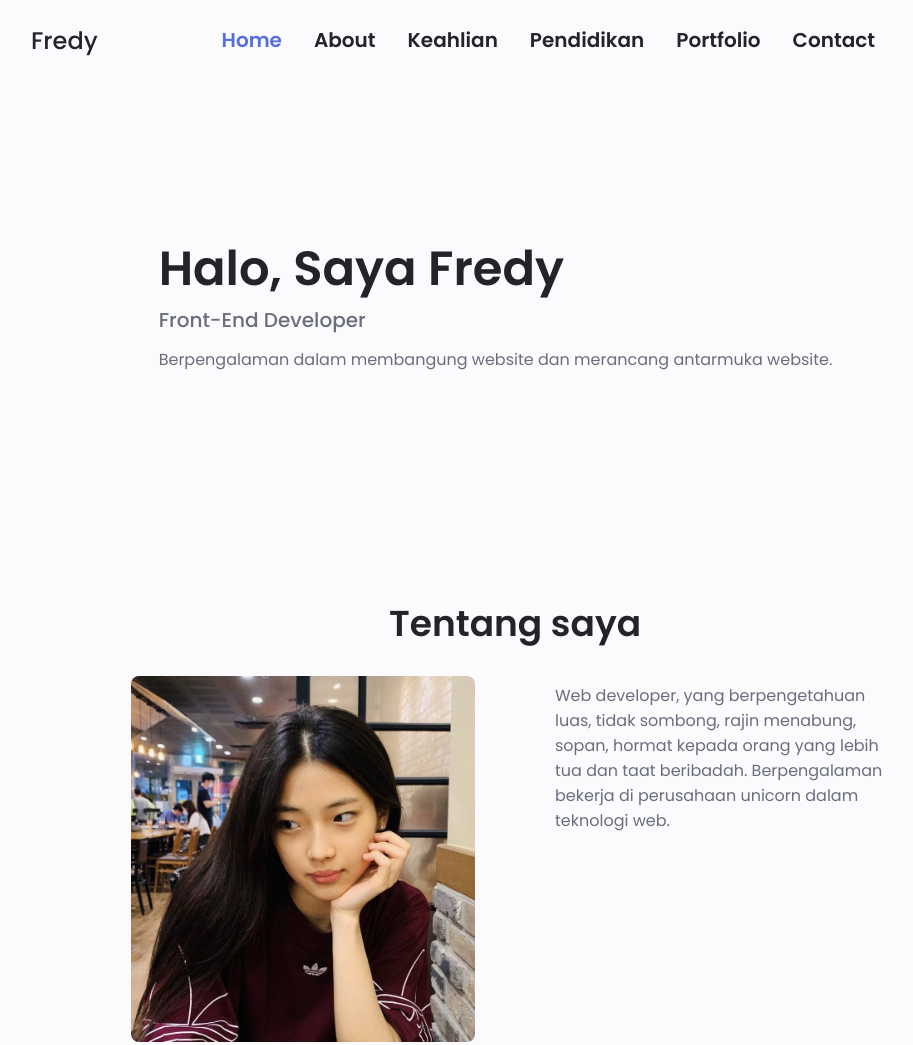
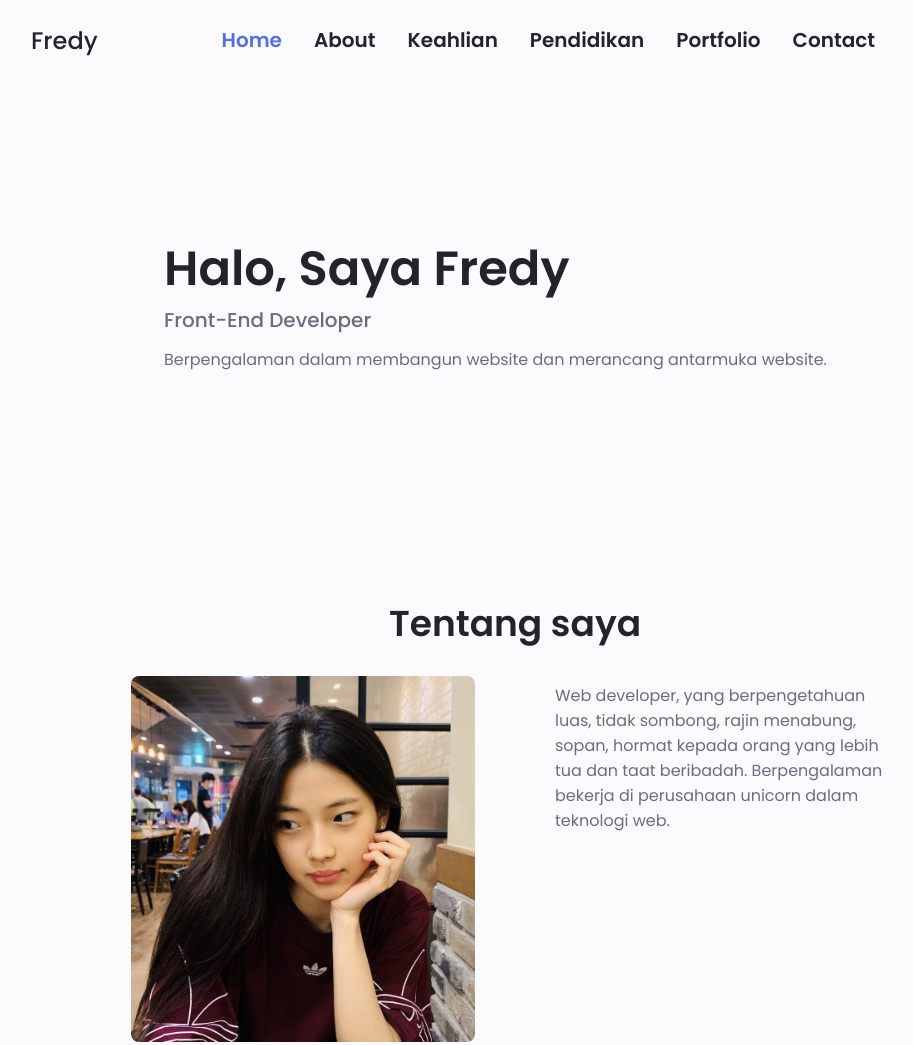
Before and after one commit to dyjavakun/asn-portfolio, a plain HTML site: page index.html in a window 1280 px wide. Shown: the top 1045 px of the page, without its empty margins (125-1038 px from the left). Drawn offline with nearby package versions, Linux system fonts and the light colour scheme.

Commit message:
"typo dan kenapa homenya masih morak marik"

```diff
--- a/index.html
+++ b/index.html
@@ -75,7 +75,7 @@
                     <div class="home-data">
                         <h1 class="home-data-title">Halo, Saya Fredy</h1>
                         <h3 class="home-data-subtitle">Front-End Developer</h3>
-                        <p class="home-data-description">Berpengalaman dalam  membangung website dan merancang antarmuka website.</p>
+                        <p class="home-data-description">Berpengalaman dalam  membangun website dan merancang antarmuka website.</p>
                     </div>
                 </div>
             </div>
```
